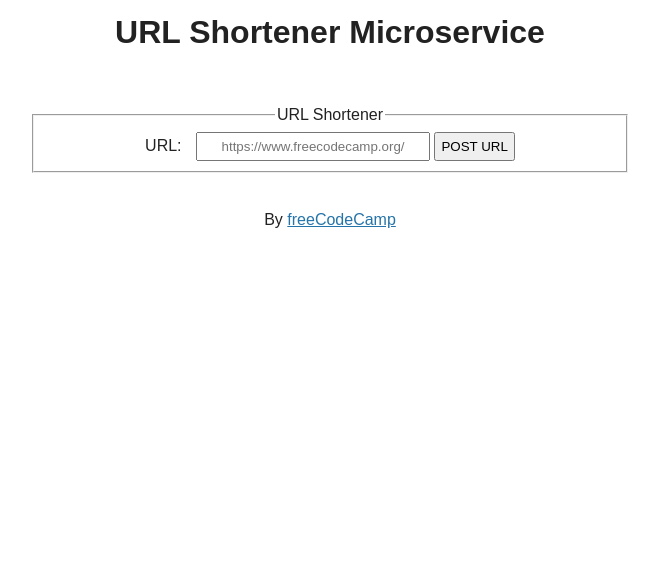
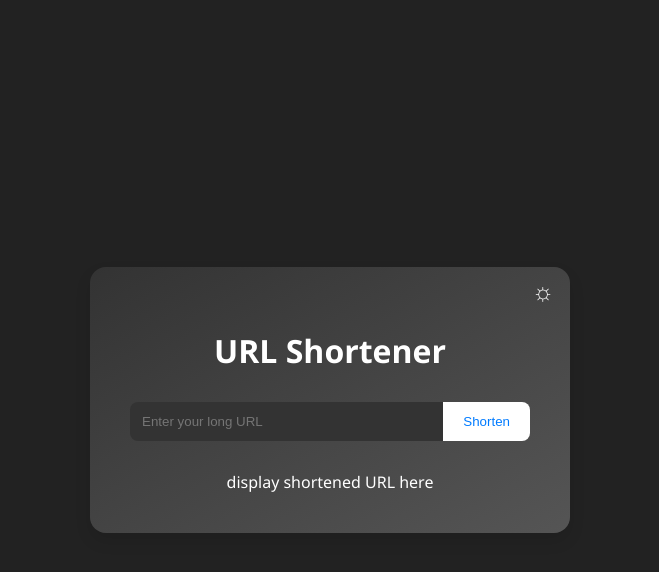
Before and after one commit to ayush-AI/url_shortner, a plain HTML site: page views/index.html in a window 1280 px wide. Shown: the whole page, without its empty margins (310-969 px from the left). Drawn offline with Linux system fonts and the light colour scheme.

Commit message:
frontend finished

```diff
--- a/views/index.html
+++ b/views/index.html
@@ -1,32 +1,148 @@
 <!DOCTYPE html>
+<html lang="en">
+<head>
+  <meta charset="UTF-8">
+  <meta name="viewport" content="width=device-width, initial-scale=1.0">
+  <title>URL Shortener</title>
+  <style>
+    body {
+      font-family: 'Segoe UI', Tahoma, Geneva, Verdana, sans-serif;
+      background-color: #f0f0f0;
+      margin: 0;
+      display: flex;
+      justify-content: center;
+      align-items: center;
+      height: 100vh;
+    }
 
-<html>
-  <head>
-    <title>URL Shortener Microservice | freeCodeCamp.org</title>
-    <link
-      rel="icon"
-      type="image/png"
-      href="https://cdn.freecodecamp.org/universal/favicons/favicon-16x16.png"
-    />
-    <link href="/public/style.css" rel="stylesheet" type="text/css" />
-  </head>
+    .container {
+      background: linear-gradient(to bottom right, #007bff, #00bfff);
+      box-shadow: 0 8px 16px rgba(0, 0, 0, 0.1);
+      border-radius: 16px;
+      padding: 40px;
+      width: 400px;
+      position: relative;
+    }
 
-  <body>
-    <h1>URL Shortener Microservice</h1>
-    <main>
-      <section>
-        <form action="api/shorturl" method="POST">
-          <fieldset>
-            <legend>URL Shortener</legend>
-            <label for="url_input">URL:</label>
-            <input id="url_input" type="text" name="url" placeholder="https://www.freecodecamp.org/" />
-            <input type="submit" value="POST URL" />
-          </fieldset>
-        </form>
-      </section>
-    </main>
-    <footer>
-      <p>By <a href="https://www.freecodecamp.org/">freeCodeCamp</a></p>
-    </footer>
-  </body>
+    h1 {
+      text-align: center;
+      color: #fff;
+      margin-bottom: 20px;
+    }
+
+    .url-form {
+      display: flex;
+      margin-top: 30px;
+    }
+
+    .url-input {
+      flex: 1;
+      padding: 12px;
+      border: none;
+      border-top-left-radius: 8px;
+      border-bottom-left-radius: 8px;
+      background-color: #f5f5f5;
+      color: #000; /* Set input text color for the light theme */
+    }
+
+    .shorten-button {
+      padding: 12px 20px;
+      background-color: #fff;
+      color: #007bff;
+      border: none;
+      border-top-right-radius: 8px;
+      border-bottom-right-radius: 8px;
+      cursor: pointer;
+      transition: background-color 0.3s ease-in-out, color 0.3s ease-in-out;
+    }
+
+    .shorten-button:hover {
+      background-color: #007bff;
+      color: #fff;
+    }
+
+    .shortened-url {
+      margin-top: 30px;
+      text-align: center;
+      word-break: break-all;
+      color: #fff; /* Set text color for the light theme */
+    }
+
+    .shortened-url a {
+      color: #fff;
+      text-decoration: none;
+      word-break: break-all;
+      display: inline-block;
+      max-width: 100%;
+    }
+
+    /* Dark theme styles */
+    body.dark-mode {
+      background-color: #222;
+    }
+
+    body.dark-mode .container {
+      background: linear-gradient(to bottom right, #333, #555);
+    }
+
+    body.dark-mode h1 {
+      color: #fff;
+    }
+
+    body.dark-mode .url-input {
+      background-color: #333;
+      color: #fff;
+    }
+
+    body.dark-mode .shortened-url {
+      color: #fff;
+    }
+
+    /* Theme toggle button styles */
+    .theme-toggle {
+      position: absolute;
+      top: 10px;
+      right: 10px;
+      border: none;
+      background: none;
+      cursor: pointer;
+      font-size: 24px;
+      color: #fff;
+      outline: none;
+      transition: transform 0.3s ease-in-out;
+    }
+
+    .theme-toggle:hover {
+      transform: scale(1.2);
+    }
+  </style>
+</head>
+<body class="dark-mode">
+  <div class="container">
+    <button onclick="toggleTheme()" class="theme-toggle">&#9788;</button>
+    <h1>URL Shortener</h1>
+    <form class="url-form" onsubmit="event.preventDefault(); shortenUrl();">
+      <input type="text" id="urlInput" class="url-input" placeholder="Enter your long URL">
+      <button type="submit" class="shorten-button">Shorten</button>
+    </form>
+    <div class="shortened-url" id="shortenedUrl">
+     display shortened URL here
+    </div>
+  </div>
+
+  <script>
+    function shortenUrl() {
+      // You would need to implement the URL shortening logic here using JavaScript and make an API call to the backend server.
+      // For simplicity, this template only displays a placeholder short URL.
+      const longUrl = document.getElementById('urlInput').value;
+      const shortenedUrl = 'http://yourshortenedurl.com/shorturl'; // Replace this with the actual shortened URL
+
+      document.getElementById('shortenedUrl').innerHTML = `<a href="${shortenedUrl}" target="_blank">${shortenedUrl}</a>`;
+    }
+
+    function toggleTheme() {
+      document.body.classList.toggle('dark-mode');
+    }
+  </script>
+</body>
 </html>
```
